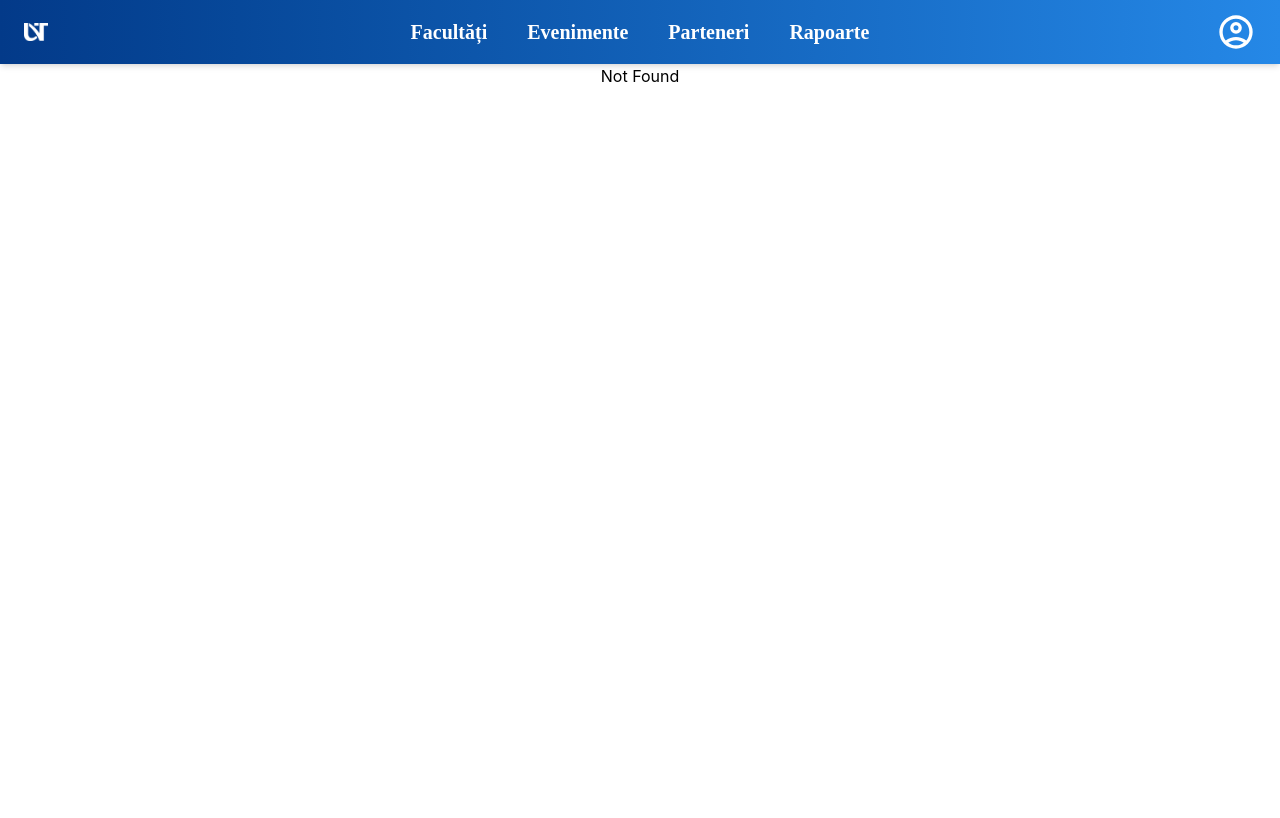
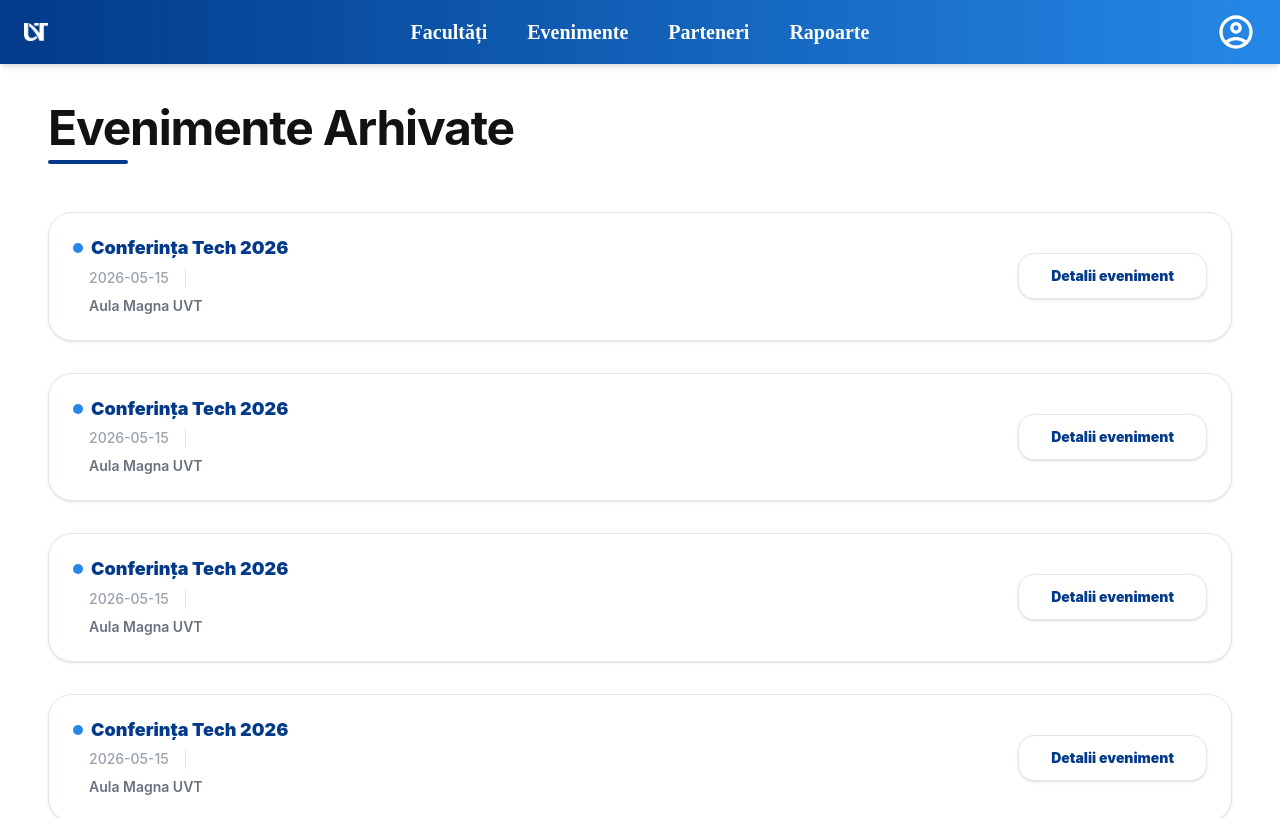
Before and after one commit to DanyParfene/UniEvent, a React (Vite) app in the folder FRONTEND/UniEvent/: page /evenimente-arhivate in a window 1280 px wide. Before the commit this address had no page. Shown: the top 818 px of the page. Built offline with nearby package versions, Linux system fonts and the light colour scheme.

Commit message:
worked on archived events

```diff
--- a/FRONTEND/UniEvent/src/components/events/EventCard.tsx
+++ b/FRONTEND/UniEvent/src/components/events/EventCard.tsx
@@ -3,6 +3,7 @@ import type { Section } from "./eventMainType";
 
 interface EventCardProps {
   data: Section[];
+  isArchived?: boolean;
 }
 
 const getEventField = (data: Section[], label: string): string => {
@@ -21,7 +22,7 @@ const getEventField = (data: Section[], label: string): string => {
   return "";
 };
 
-const EventCard = ({ data }: EventCardProps) => {
+const EventCard = ({ data, isArchived = false }: EventCardProps) => {
   return (
     <div
       className="group max-w-7xl w-full mx-auto
@@ -52,7 +53,7 @@ const EventCard = ({ data }: EventCardProps) => {
       </div>
 
       <Link
-        to = "/eveniment"
+        to = {!isArchived ? "/eveniment" : "/eveniment-arhivat"}
         className="mt-6 sm:mt-0 sm:ml-6 w-full sm:w-auto px-8 py-3
                         bg-white border border-gray-200 rounded-2xl shadow-sm
                         text-sm font-black text-primary
--- a/FRONTEND/UniEvent/src/components/events/EventCardMain.tsx
+++ b/FRONTEND/UniEvent/src/components/events/EventCardMain.tsx
@@ -12,7 +12,11 @@ import {
   type Section,
 } from "./eventMainType";
 
-const EventCardMain = () => {
+interface EventCardMainProps {
+  isArchived?: boolean;
+}
+
+const EventCardMain = ( { isArchived = false } : EventCardMainProps) => {
   const editGeneralDataButtonIndex = 0;
   const editSocialMediaButtonIndex = 6;
 
@@ -116,7 +120,7 @@ const EventCardMain = () => {
                 </h2>
                 <div className="h-px flex-1 bg-slate-100" />
 
-                {editGeneralDataButtonIndex === idx && (
+                {!isArchived && editGeneralDataButtonIndex === idx && (
                   <ActionButton
                     className="text-primary font-bold hover:underline"
                     action={editDataAction}
@@ -125,7 +129,7 @@ const EventCardMain = () => {
                   </ActionButton>
                 )}
 
-                {editSocialMediaButtonIndex === idx && (
+                {!isArchived && editSocialMediaButtonIndex === idx && (
                   <div className="flex gap-2">
                     <ActionButton
                       className="text-primary font-bold hover:underline"
--- a/FRONTEND/UniEvent/src/components/events/EventList.tsx
+++ b/FRONTEND/UniEvent/src/components/events/EventList.tsx
@@ -3,9 +3,10 @@ import { eventData } from "./eventMainType";
 
 interface EventListProps {
     maxItems?: number;
+    isArchived?: boolean;
 }
 
-const EventList = ({ maxItems } : EventListProps) => {
+const EventList = ({ maxItems, isArchived = false } : EventListProps) => {
   const allEvents = [eventData, eventData, eventData, eventData, eventData, eventData, eventData];
 
   const displayedEvents = maxItems ? allEvents.slice(0, maxItems) : allEvents;
@@ -13,7 +14,7 @@ const EventList = ({ maxItems } : EventListProps) => {
   return (
     <div className="flex flex-col w-full max-w-7xl gap-8">
       {displayedEvents.map((singleEvent, index) => (
-        <EventCard key={index} data={singleEvent} />
+        <EventCard key={index} data={singleEvent} isArchived={isArchived ? true : false}/>
       ))}
 
       {allEvents.length === 0 && (
--- a/FRONTEND/UniEvent/src/routeTree.gen.ts
+++ b/FRONTEND/UniEvent/src/routeTree.gen.ts
@@ -17,7 +17,9 @@ import { Route as ParteneriRouteImport } from './routes/parteneri'
 import { Route as InregistrareRouteImport } from './routes/inregistrare'
 import { Route as FormRouteImport } from './routes/form'
 import { Route as FiltrareEvenimenteRouteImport } from './routes/filtrare-evenimente'
+import { Route as EvenimenteArhivateRouteImport } from './routes/evenimente-arhivate'
 import { Route as EvenimenteRouteImport } from './routes/evenimente'
+import { Route as EvenimentArhivatRouteImport } from './routes/eveniment-arhivat'
 import { Route as EvenimentRouteImport } from './routes/eveniment'
 import { Route as DashboardRouteImport } from './routes/dashboard'
 import { Route as CreateEventRouteImport } from './routes/create-event'
@@ -66,9 +68,19 @@ const FiltrareEvenimenteRoute = FiltrareEvenimenteRouteImport.update({
   path: '/filtrare-evenimente',
   getParentRoute: () => rootRouteImport,
 } as any)
+const EvenimenteArhivateRoute = EvenimenteArhivateRouteImport.update({
+  id: '/evenimente-arhivate',
+  path: '/evenimente-arhivate',
+  getParentRoute: () => rootRouteImport,
+} as any)
 const EvenimenteRoute = EvenimenteRouteImport.update({
   id: '/evenimente',
   path: '/evenimente',
+  getParentRoute: () => rootRouteImport,
+} as any)
+const EvenimentArhivatRoute = EvenimentArhivatRouteImport.update({
+  id: '/eveniment-arhivat',
+  path: '/eveniment-arhivat',
   getParentRoute: () => rootRouteImport,
 } as any)
 const EvenimentRoute = EvenimentRouteImport.update({
@@ -115,7 +127,9 @@ export interface FileRoutesByFullPath {
   '/create-event': typeof CreateEventRoute
   '/dashboard': typeof DashboardRoute
   '/eveniment': typeof EvenimentRoute
+  '/eveniment-arhivat': typeof EvenimentArhivatRoute
   '/evenimente': typeof EvenimenteRoute
+  '/evenimente-arhivate': typeof EvenimenteArhivateRoute
   '/filtrare-evenimente': typeof FiltrareEvenimenteRoute
   '/form': typeof FormRoute
   '/inregistrare': typeof InregistrareRoute
@@ -133,7 +147,9 @@ export interface FileRoutesByTo {
   '/create-event': typeof CreateEventRoute
   '/dashboard': typeof DashboardRoute
   '/eveniment': typeof EvenimentRoute
+  '/eveniment-arhivat': typeof EvenimentArhivatRoute
   '/evenimente': typeof EvenimenteRoute
+  '/evenimente-arhivate': typeof EvenimenteArhivateRoute
   '/filtrare-evenimente': typeof FiltrareEvenimenteRoute
   '/form': typeof FormRoute
   '/inregistrare': typeof InregistrareRoute
@@ -152,7 +168,9 @@ export interface FileRoutesById {
   '/create-event': typeof CreateEventRoute
   '/dashboard': typeof DashboardRoute
   '/eveniment': typeof EvenimentRoute
+  '/eveniment-arhivat': typeof EvenimentArhivatRoute
   '/evenimente': typeof EvenimenteRoute
+  '/evenimente-arhivate': typeof EvenimenteArhivateRoute
   '/filtrare-evenimente': typeof FiltrareEvenimenteRoute
   '/form': typeof FormRoute
   '/inregistrare': typeof InregistrareRoute
@@ -172,7 +190,9 @@ export interface FileRouteTypes {
     | '/create-event'
     | '/dashboard'
     | '/eveniment'
+    | '/eveniment-arhivat'
     | '/evenimente'
+    | '/evenimente-arhivate'
     | '/filtrare-evenimente'
     | '/form'
     | '/inregistrare'
@@ -190,7 +210,9 @@ export interface FileRouteTypes {
     | '/create-event'
     | '/dashboard'
     | '/eveniment'
+    | '/eveniment-arhivat'
     | '/evenimente'
+    | '/evenimente-arhivate'
     | '/filtrare-evenimente'
     | '/form'
     | '/inregistrare'
@@ -208,7 +230,9 @@ export interface FileRouteTypes {
     | '/create-event'
     | '/dashboard'
     | '/eveniment'
+    | '/eveniment-arhivat'
     | '/evenimente'
+    | '/evenimente-arhivate'
     | '/filtrare-evenimente'
     | '/form'
     | '/inregistrare'
@@ -227,7 +251,9 @@ export interface RootRouteChildren {
   CreateEventRoute: typeof CreateEventRoute
   DashboardRoute: typeof DashboardRoute
   EvenimentRoute: typeof EvenimentRoute
+  EvenimentArhivatRoute: typeof EvenimentArhivatRoute
   EvenimenteRoute: typeof EvenimenteRoute
+  EvenimenteArhivateRoute: typeof EvenimenteArhivateRoute
   FiltrareEvenimenteRoute: typeof FiltrareEvenimenteRoute
   FormRoute: typeof FormRoute
   InregistrareRoute: typeof InregistrareRoute
@@ -297,11 +323,25 @@ declare module '@tanstack/react-router' {
       preLoaderRoute: typeof FiltrareEvenimenteRouteImport
       parentRoute: typeof rootRouteImport
     }
+    '/evenimente-arhivate': {
+      id: '/evenimente-arhivate'
+      path: '/evenimente-arhivate'
+      fullPath: '/evenimente-arhivate'
+      preLoaderRoute: typeof EvenimenteArhivateRouteImport
+      parentRoute: typeof rootRouteImport
+    }
     '/evenimente': {
       id: '/evenimente'
       path: '/evenimente'
       fullPath: '/evenimente'
       preLoaderRoute: typeof EvenimenteRouteImport
+      parentRoute: typeof rootRouteImport
+    }
+    '/eveniment-arhivat': {
+      id: '/eveniment-arhivat'
+      path: '/eveniment-arhivat'
+      fullPath: '/eveniment-arhivat'
+      preLoaderRoute: typeof EvenimentArhivatRouteImport
       parentRoute: typeof rootRouteImport
     }
     '/eveniment': {
@@ -363,7 +403,9 @@ const rootRouteChildren: RootRouteChildren = {
   CreateEventRoute: CreateEventRoute,
   DashboardRoute: DashboardRoute,
   EvenimentRoute: EvenimentRoute,
+  EvenimentArhivatRoute: EvenimentArhivatRoute,
   EvenimenteRoute: EvenimenteRoute,
+  EvenimenteArhivateRoute: EvenimenteArhivateRoute,
   FiltrareEvenimenteRoute: FiltrareEvenimenteRoute,
   FormRoute: FormRoute,
   InregistrareRoute: InregistrareRoute,
--- /dev/null
+++ b/FRONTEND/UniEvent/src/routes/eveniment-arhivat.tsx
@@ -0,0 +1,14 @@
+import { createFileRoute } from "@tanstack/react-router";
+import EventCardMain from "../components/events/EventCardMain";
+
+export const Route = createFileRoute("/eveniment-arhivat")({
+  component: RouteComponent,
+});
+
+function RouteComponent() {
+  return (
+    <div>
+      <EventCardMain isArchived = {true} />
+    </div>
+  );
+}
--- /dev/null
+++ b/FRONTEND/UniEvent/src/routes/evenimente-arhivate.tsx
@@ -0,0 +1,25 @@
+import { createFileRoute } from "@tanstack/react-router";
+import EventList from "../components/events/EventList";
+import { Link } from "@tanstack/react-router";
+
+export const Route = createFileRoute("/evenimente-arhivate")({
+  component: RouteComponent,
+});
+
+function RouteComponent() {
+  return (
+    <div className="w-full max-w-7xl px-4 py-10 md:px-12">
+      <div className="flex flex-col md:flex-row md:items-end justify-between gap-6 mb-12">
+        <div className="flex items-center gap-4 md:gap-6">
+          <div>
+            <h1 className="text-3xl md:text-5xl font-bold text-text-secondary tracking-tight">
+              Evenimente Arhivate
+            </h1>
+            <div className="mt-2 h-1 w-20 bg-primary rounded-full"></div>
+          </div>
+        </div>
+      </div>
+      <EventList isArchived = {true}/>
+    </div>
+  );
+}
```
